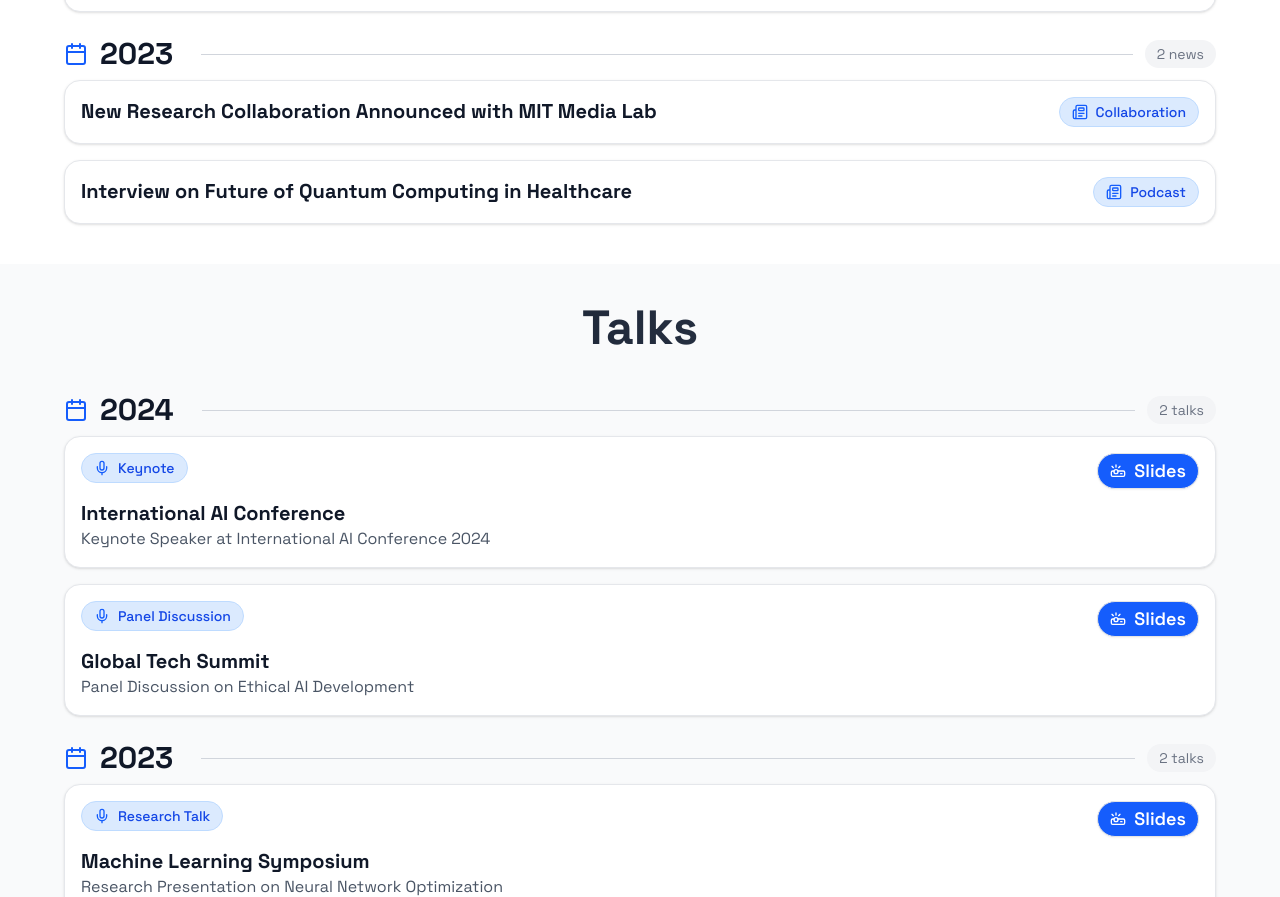
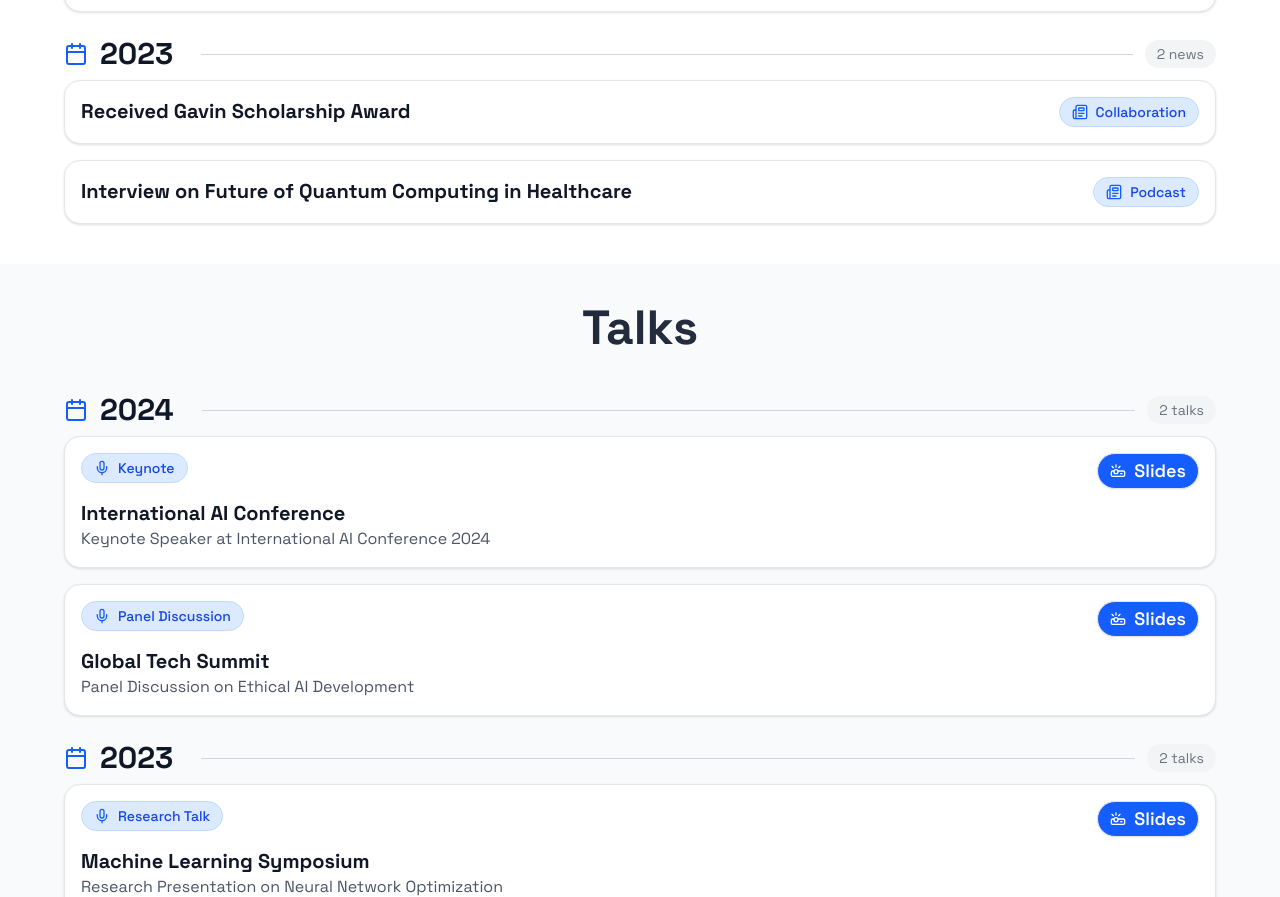
Before and after one commit to MahaZainab/MahaZainab.github.io, a React (Vite) app: page / in a window 1280 px wide. Shown: the part 2185-3082 px from the top of the page. Built offline with nearby package versions, Linux system fonts and the light colour scheme.

Commit message:
Auto commit on save

```diff
--- a/src/data/content.ts
+++ b/src/data/content.ts
@@ -134,7 +134,7 @@ export const news: News[] = [
   },
   {
     id: 4,
-    title: "New Research Collaboration Announced with MIT Media Lab",
+    title: "Received Gavin Scholarship Award",
     year: "2023",
     category: "Collaboration",
   },
```
